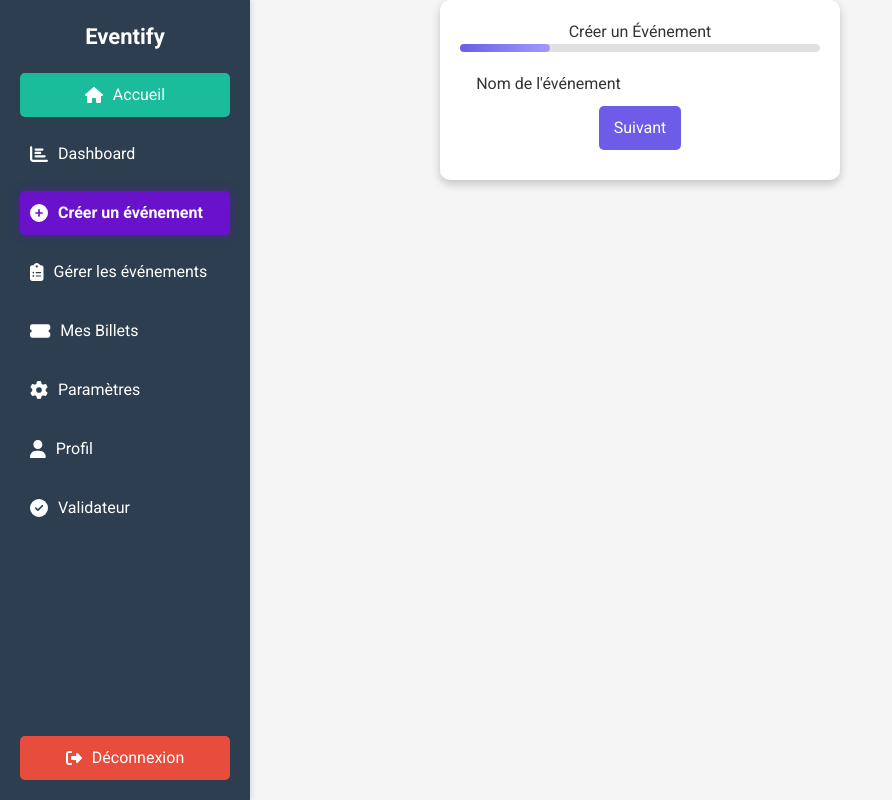
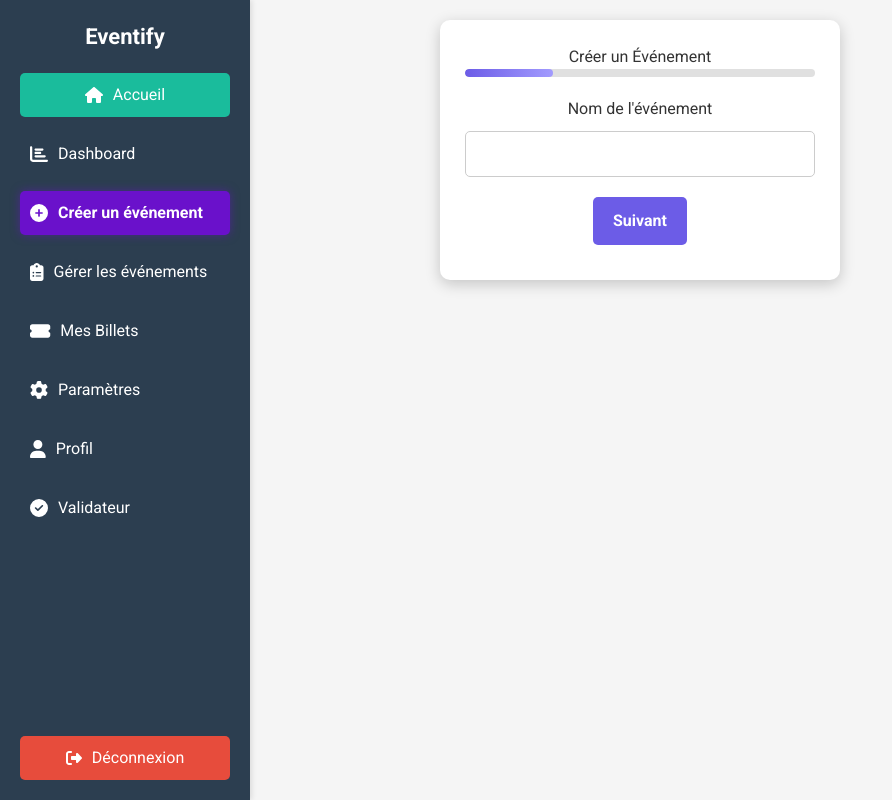
Before and after one commit to elomAglan/event-platform, a React (Vite) app: page /createvent in a window 1280 px wide. Shown: the whole page, without its empty margins (0-892 px from the left). Built offline with nearby package versions, Linux system fonts and the light colour scheme.

Commit message:
actualiser

```diff
--- a/src/page/Createvent.jsx
+++ b/src/page/Createvent.jsx
@@ -2,13 +2,13 @@ import React, { useState } from "react";
 import { motion, AnimatePresence } from "framer-motion";
 import styled from "styled-components";
 
-// 🔹 Styles pour la barre de progression
 const ProgressBarContainer = styled.div`
   width: 100%;
   height: 8px;
   background-color: #e0e0e0;
   border-radius: 10px;
   margin-bottom: 20px;
+  overflow: hidden;
 `;
 
 const ProgressBar = styled.div`
@@ -18,32 +18,48 @@ const ProgressBar = styled.div`
   transition: width 0.4s ease-in-out;
 `;
 
-// 🔹 Styles du conteneur principal
 const FormContainer = styled.div`
-  width: 400px;
-  margin: auto;
+  max-width: 400px;
+  margin: 20px auto;
   background: white;
-  padding: 20px;
+  padding: 25px;
   border-radius: 10px;
-  box-shadow: 0px 4px 10px rgba(0, 0, 0, 0.2);
+  box-shadow: 0px 4px 15px rgba(0, 0, 0, 0.2);
   text-align: center;
 `;
 
-// 🔹 Style du bouton
 const Button = styled.button`
   background-color: ${(props) => (props.primary ? "#6c5ce7" : "#ddd")};
   color: ${(props) => (props.primary ? "white" : "black")};
   border: none;
-  padding: 10px 15px;
+  padding: 12px 20px;
   margin: 10px 5px;
   cursor: pointer;
   border-radius: 5px;
   font-size: 16px;
+  font-weight: bold;
   transition: background 0.3s;
 
   &:hover {
     background-color: ${(props) => (props.primary ? "#4834d4" : "#bbb")};
   }
+`;
+
+const Input = styled.input`
+  width: 100%;
+  padding: 10px;
+  margin: 10px 0;
+  border: 1px solid #ccc;
+  border-radius: 5px;
+`;
+
+const TextArea = styled.textarea`
+  width: 100%;
+  padding: 10px;
+  margin: 10px 0;
+  border: 1px solid #ccc;
+  border-radius: 5px;
+  resize: none;
 `;
 
 const CreateEvent = () => {
@@ -57,28 +73,14 @@ const CreateEvent = () => {
     eventDescription: "",
   });
 
-  // 🔹 Gestion des changements dans les champs
   const handleChange = (e) => {
     setFormData({ ...formData, [e.target.name]: e.target.value });
   };
 
-  // 🔹 Validation des étapes avant de passer à la suivante
   const validateStep = () => {
-    switch (step) {
-      case 1:
-        return formData.eventName.trim() !== "";
-      case 2:
-        return formData.eventDate.trim() !== "";
-      case 3:
-        return formData.eventLocation.trim() !== "";
-      case 4:
-        return formData.eventDescription.trim() !== "";
-      default:
-        return false;
-    }
+    return Object.values(formData)[step - 1].trim() !== "";
   };
 
-  // 🔹 Passe à l’étape suivante si la validation est OK
   const nextStep = () => {
     if (validateStep()) {
       setStep(step + 1);
@@ -88,13 +90,11 @@ const CreateEvent = () => {
     }
   };
 
-  // 🔹 Revient à l’étape précédente
   const prevStep = () => {
     setStep(step - 1);
     setProgress(((step - 1) / 4) * 100);
   };
 
-  // 🔹 Affiche le modal après la soumission
   const handleSubmit = (e) => {
     e.preventDefault();
     if (validateStep()) {
@@ -106,59 +106,48 @@ const CreateEvent = () => {
   return (
     <FormContainer>
       <h2>Créer un Événement</h2>
-
-      {/* Barre de progression */}
       <ProgressBarContainer>
         <ProgressBar style={{ width: `${progress}%` }} />
       </ProgressBarContainer>
-
-      {/* Affichage dynamique des étapes */}
       <AnimatePresence mode="wait">
         {step === 1 && (
           <motion.div key="step1" initial={{ opacity: 0 }} animate={{ opacity: 1 }} exit={{ opacity: 0 }}>
             <label>Nom de l'événement</label>
-            <input type="text" name="eventName" value={formData.eventName} onChange={handleChange} required />
+            <Input type="text" name="eventName" value={formData.eventName} onChange={handleChange} required />
           </motion.div>
         )}
         {step === 2 && (
           <motion.div key="step2" initial={{ opacity: 0 }} animate={{ opacity: 1 }} exit={{ opacity: 0 }}>
             <label>Date de l'événement</label>
-            <input type="date" name="eventDate" value={formData.eventDate} onChange={handleChange} required />
+            <Input type="date" name="eventDate" value={formData.eventDate} onChange={handleChange} required />
           </motion.div>
         )}
         {step === 3 && (
           <motion.div key="step3" initial={{ opacity: 0 }} animate={{ opacity: 1 }} exit={{ opacity: 0 }}>
             <label>Lieu de l'événement</label>
-            <input type="text" name="eventLocation" value={formData.eventLocation} onChange={handleChange} required />
+            <Input type="text" name="eventLocation" value={formData.eventLocation} onChange={handleChange} required />
           </motion.div>
         )}
         {step === 4 && (
           <motion.div key="step4" initial={{ opacity: 0 }} animate={{ opacity: 1 }} exit={{ opacity: 0 }}>
             <label>Description</label>
-            <textarea name="eventDescription" value={formData.eventDescription} onChange={handleChange} required />
+            <TextArea name="eventDescription" value={formData.eventDescription} onChange={handleChange} required />
           </motion.div>
         )}
       </AnimatePresence>
-
-      {/* Boutons de navigation */}
       <div>
         {step > 1 && <Button onClick={prevStep}>Retour</Button>}
         {step < 4 ? (
-          <Button primary onClick={nextStep}>
-            Suivant
-          </Button>
+          <Button primary onClick={nextStep}>Suivant</Button>
         ) : (
           <Button primary onClick={handleSubmit}>Créer</Button>
         )}
       </div>
-
-      {/* Modal de confirmation */}
       {showModal && <Modal onClose={() => setShowModal(false)} />}
     </FormContainer>
   );
 };
 
-// 🔹 Modal de confirmation stylisé
 const Modal = ({ onClose }) => (
   <motion.div
     initial={{ opacity: 0, scale: 0.8 }}
```
